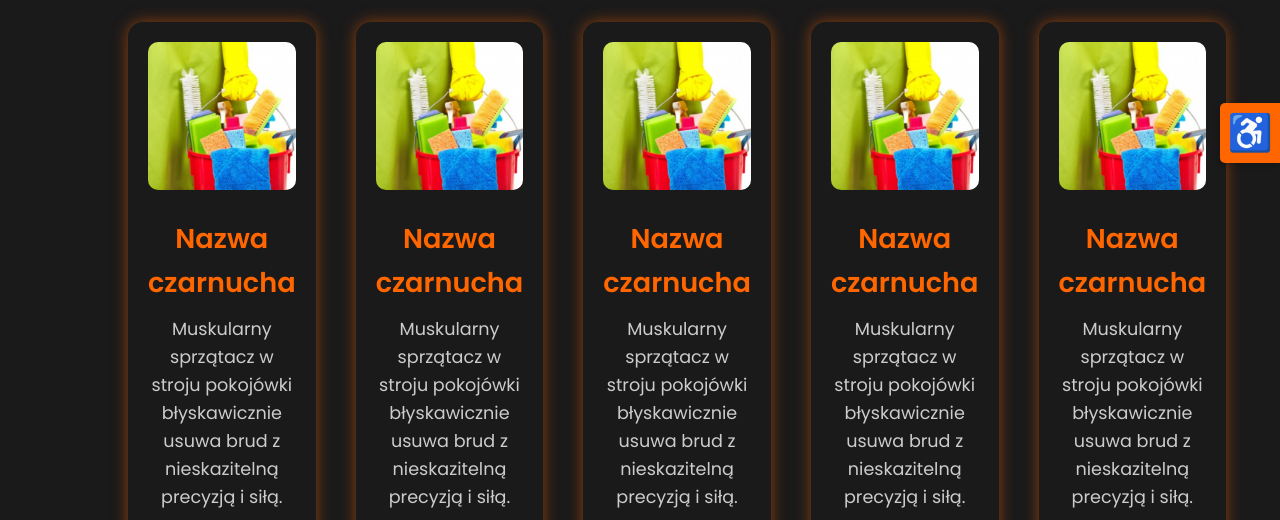
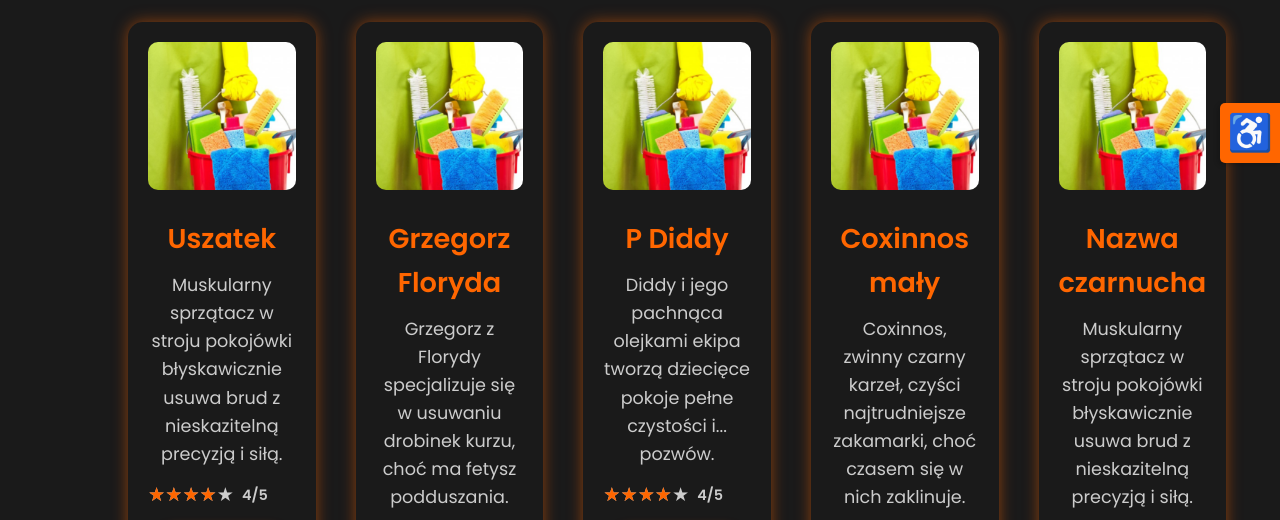
Before and after one commit to Orzech10/Projekt-stronki, a plain HTML site: page finalny projekt/offers.html in a window 1280 px wide. Shown: the part 267-787 px from the top of the page. Drawn offline with Linux system fonts and the light colour scheme.

Commit message:
Update offers.html

```diff
--- a/finalny projekt/offers.html
+++ b/finalny projekt/offers.html
@@ -31,7 +31,7 @@
 
             <div class="offer">
                 <img src="foto/5.png" alt="Sprzątający 1">
-                <h3>Nazwa czarnucha</h3>
+                <h3>Uszatek</h3>
                 <p>Muskularny sprzątacz w stroju pokojówki błyskawicznie usuwa brud z nieskazitelną precyzją i siłą. </p>
                 <div class="rating" data-rating="4">
                     <div class="stars"></div>
@@ -42,8 +42,8 @@
 
             <div class="offer">
                 <img src="foto/5.png" alt="Sprzątający 1">
-                <h3>Nazwa czarnucha</h3>
-                <p>Muskularny sprzątacz w stroju pokojówki błyskawicznie usuwa brud z nieskazitelną precyzją i siłą. </p>
+                <h3>Grzegorz Floryda</h3>
+                <p>Grzegorz z Florydy specjalizuje się w usuwaniu drobinek kurzu, choć ma fetysz podduszania.   </p>
                 <div class="rating" data-rating="4">
                     <div class="stars"></div>
                     <span class="rating-value">4/5</span>
@@ -53,8 +53,8 @@
 
             <div class="offer">
                 <img src="foto/5.png" alt="Sprzątający 1">
-                <h3>Nazwa czarnucha</h3>
-                <p>Muskularny sprzątacz w stroju pokojówki błyskawicznie usuwa brud z nieskazitelną precyzją i siłą. </p>
+                <h3>P Diddy</h3>
+                <p>Diddy i jego pachnąca olejkami ekipa tworzą dziecięce pokoje pełne czystości i... pozwów.</p>
                 <div class="rating" data-rating="4">
                     <div class="stars"></div>
                     <span class="rating-value">4/5</span>
@@ -64,8 +64,8 @@
 
             <div class="offer">
                 <img src="foto/5.png" alt="Sprzątający 1">
-                <h3>Nazwa czarnucha</h3>
-                <p>Muskularny sprzątacz w stroju pokojówki błyskawicznie usuwa brud z nieskazitelną precyzją i siłą. </p>
+                <h3>Coxinnos mały</h3>
+                <p>Coxinnos, zwinny czarny karzeł, czyści najtrudniejsze zakamarki, choć czasem się w nich zaklinuje. </p>
                 <div class="rating" data-rating="4">
                     <div class="stars"></div>
                     <span class="rating-value">4/5</span>
```
